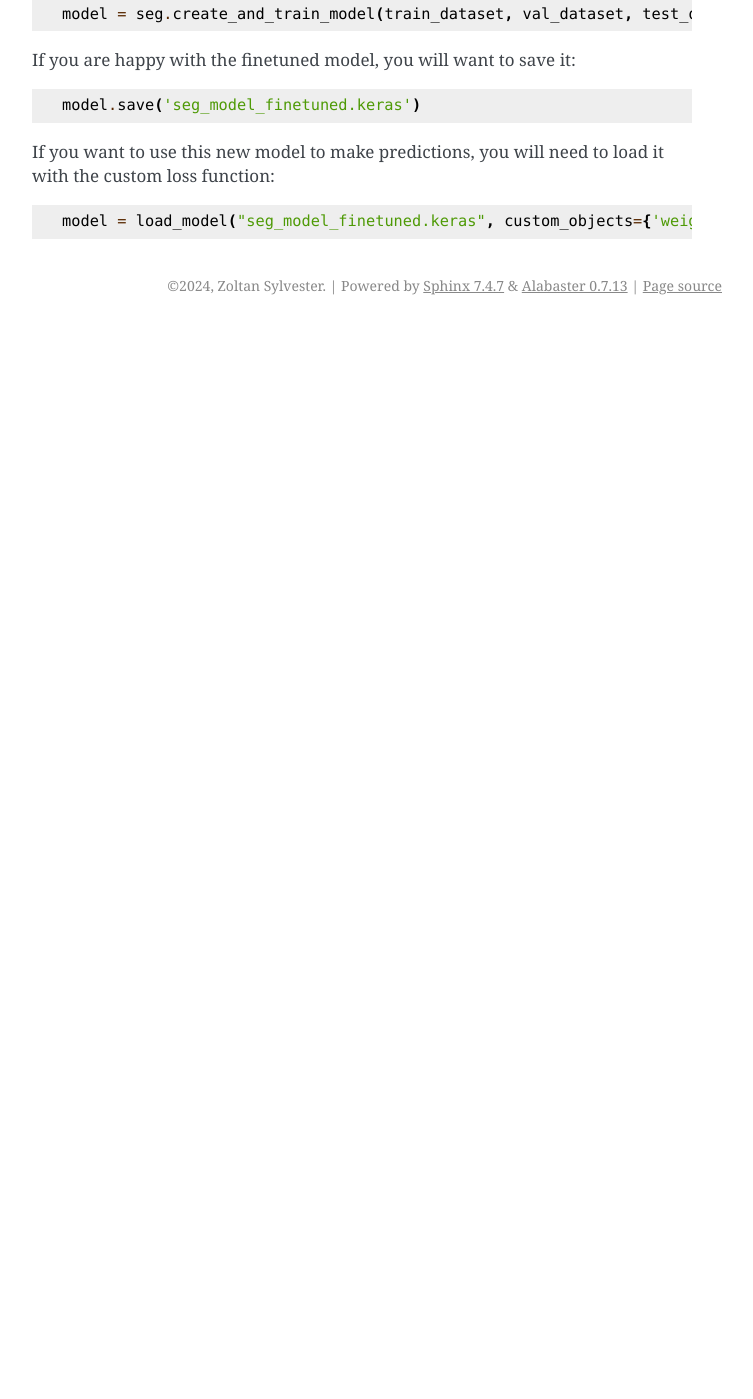
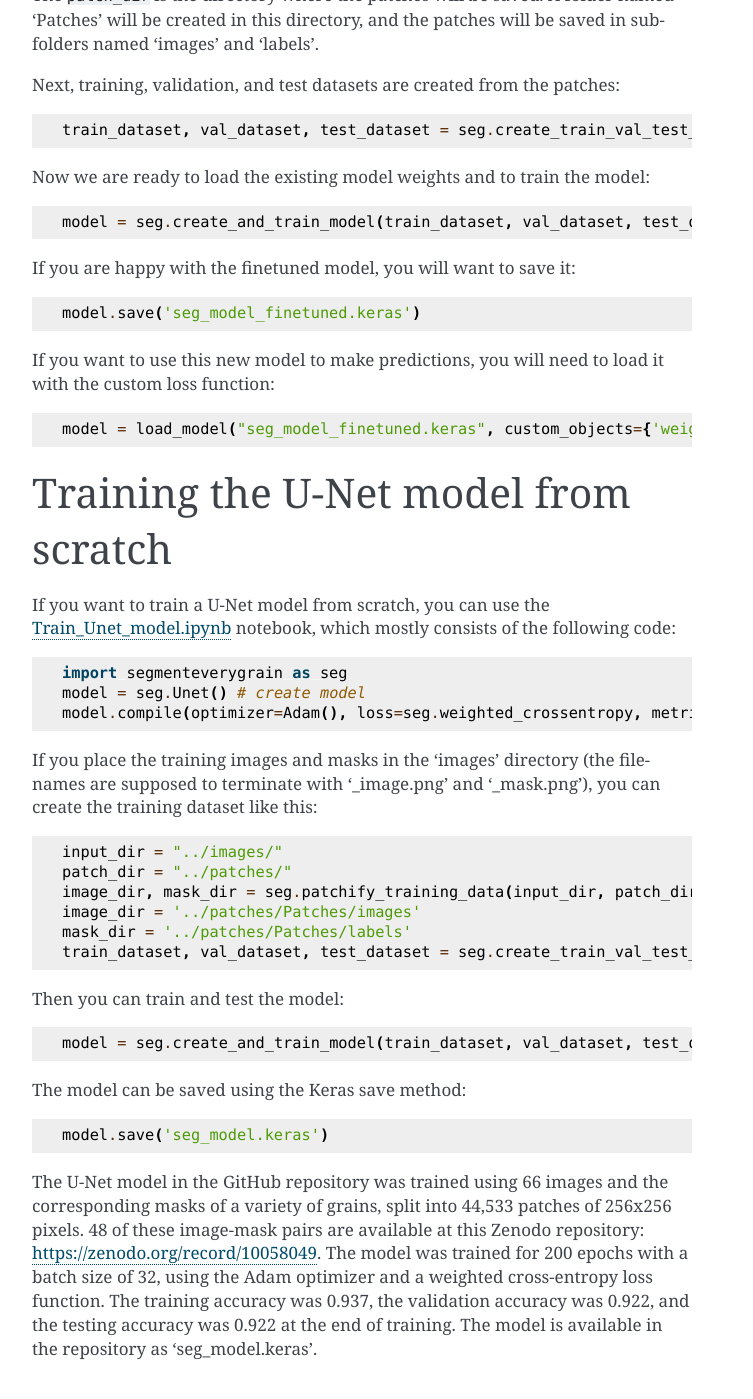
Before and after one commit to zsylvester/segmenteverygrain, a Sphinx documentation site: the page built from docs/source/getting_started.rst, in a window 1280 px wide and 1400 px high, scrolled down 5668 px. Shown: the whole window, without its empty margins (388-1141 px from the left). Built offline with Sphinx 7.4.7, drawn with Linux system fonts in a browser that asks for light colours; before the commit the page ends 5993 px from its top, so only the background shows below that; some of the changed text lies outside the part shown.

Commit message:
update docs

```diff
--- a/docs/source/getting_started.rst
+++ b/docs/source/getting_started.rst
@@ -223,6 +223,11 @@ Just like before, the ``all_grains`` list contains shapely polygons of the grain
 See the `Segment_every_grain.ipynb <https://github.com/zsylvester/segmenteverygrain/blob/main/segmenteverygrain/Segment_every_grain.ipynb>`_ notebook for a complete example
 of how the models can be loaded and used for segmenting an image and QC-ing the result. The notebook goes through all the steps described above in an interactive format.
 
+Hardware requirements
+~~~~~~~~~~~~~~~~~~~~~
+
+For training a new U-Net model or fine tuning the existing one, GPU access is necessary. The easiest way of getting access to a powerful GPU is Google Colab. In inference mode, a moderately powerful computer with at least 16 GB of memory should be enough. That said, larger CPU speeds and more memory will significantly reduce inference time.
+
 
 Finetuning the U-Net model
 --------------------------
@@ -266,3 +271,40 @@ If you want to use this new model to make predictions, you will need to load it
 .. code-block:: python
 
    model = load_model("seg_model_finetuned.keras", custom_objects={'weighted_crossentropy': seg.weighted_crossentropy})
+
+
+Training the U-Net model from scratch
+-------------------------------------
+
+If you want to train a U-Net model from scratch, you can use the `Train_Unet_model.ipynb <https://github.com/zsylvester/segmenteverygrain/blob/main/segmenteverygrain/Train_Unet_model.ipynb>`_ notebook, which mostly consists of the following code:
+
+.. code-block:: python
+
+   import segmenteverygrain as seg
+   model = seg.Unet() # create model
+   model.compile(optimizer=Adam(), loss=seg.weighted_crossentropy, metrics=["accuracy"])
+
+If you place the training images and masks in the 'images' directory (the filenames are supposed to terminate with '_image.png' and '_mask.png'), you can create the training dataset like this:
+
+.. code-block:: python
+
+   input_dir = "../images/"
+   patch_dir = "../patches/"
+   image_dir, mask_dir = seg.patchify_training_data(input_dir, patch_dir)
+   image_dir = '../patches/Patches/images'
+   mask_dir = '../patches/Patches/labels'
+   train_dataset, val_dataset, test_dataset = seg.create_train_val_test_data(image_dir, mask_dir, augmentation=True)
+
+Then you can train and test the model:
+
+.. code-block:: python
+
+   model = seg.create_and_train_model(train_dataset, val_dataset, test_dataset, epochs=200)
+
+The model can be saved using the Keras save method:
+
+.. code-block:: python
+
+   model.save('seg_model.keras')
+
+The U-Net model in the GitHub repository was trained using 66 images and the corresponding masks of a variety of grains, split into 44,533 patches of 256x256 pixels. 48 of these image-mask pairs are available at this Zenodo repository: https://zenodo.org/record/10058049. The model was trained for 200 epochs with a batch size of 32, using the Adam optimizer and a weighted cross-entropy loss function. The training accuracy was 0.937, the validation accuracy was 0.922, and the testing accuracy was 0.922 at the end of training. The model is available in the repository as 'seg_model.keras'.
```
